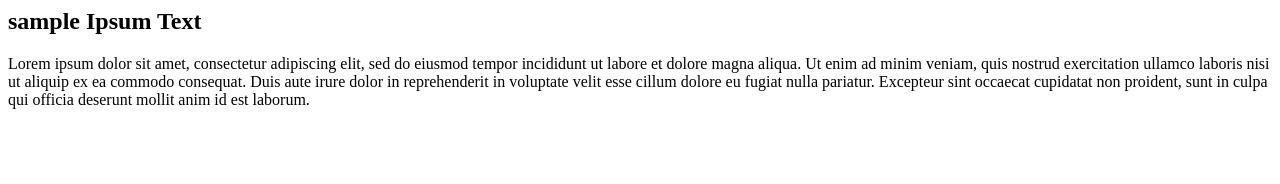
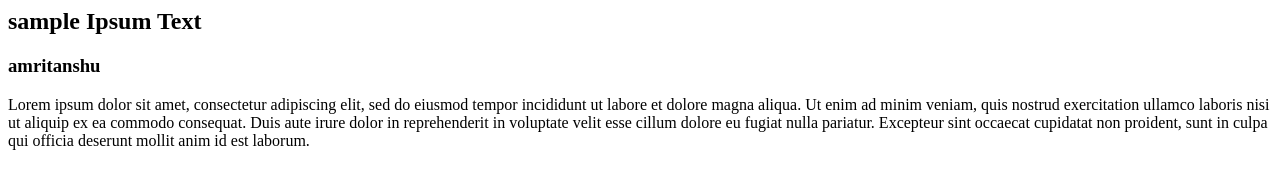
Before and after one commit to AmritanshuRaturi18/2128002, a plain HTML site: page index.html in a window 1280 px wide. Drawn offline with Linux system fonts and the light colour scheme.

Commit message:
Update index.html

```diff
--- a/index.html
+++ b/index.html
@@ -8,6 +8,7 @@
 
 <body>
 	<h2> sample Ipsum Text </h2>
+	<h3>amritanshu</h3>
 	Lorem ipsum dolor sit amet, consectetur adipiscing elit, sed do eiusmod tempor incididunt ut labore et dolore magna aliqua. Ut enim ad minim veniam, quis nostrud exercitation ullamco laboris nisi ut aliquip ex ea commodo consequat. Duis aute irure dolor in reprehenderit in voluptate velit esse cillum dolore eu fugiat nulla pariatur. Excepteur sint occaecat cupidatat non proident, sunt in culpa qui officia deserunt mollit anim id est laborum.
 </body>
 </html>
```
